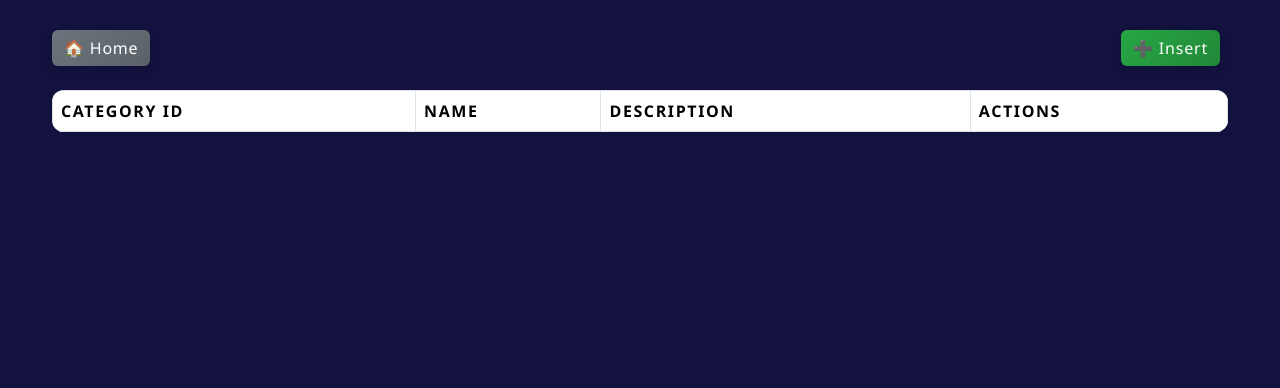
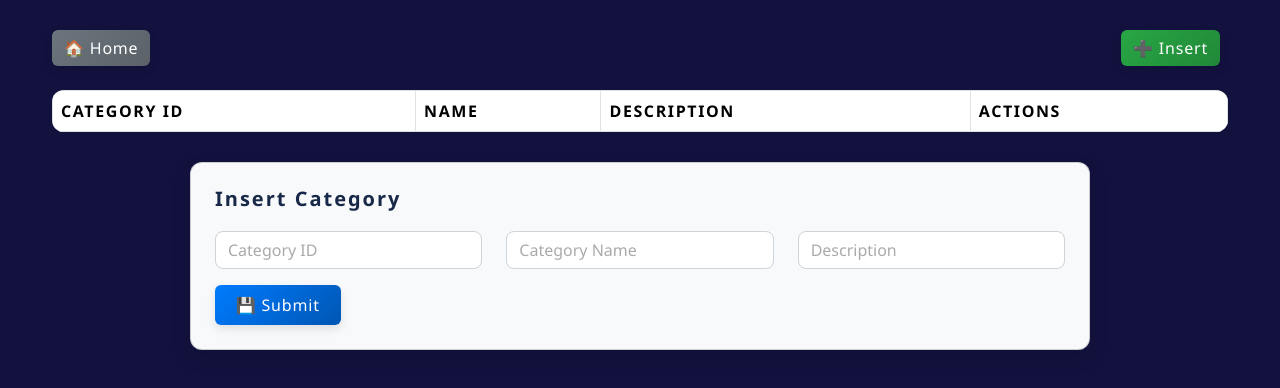
Before and after one commit to ALFAID-SABAYO/freelance-marketplace-dbms, a website: page DBWEB/categories.html in a window 1280 px wide. Drawn offline with nearby package versions, Linux system fonts and the light colour scheme; no server answers.

Commit message:
2 table done

```diff
--- a/DBWEB/categories.html
+++ b/DBWEB/categories.html
@@ -52,7 +52,7 @@
   </div>
 
   <!-- Form Section -->
-  <div id="formSection" class="card p-4 bg-light d-none mt-4">
+  <div id="formSection" class="card p-4 bg-light">
     <h5 id="formTitle">Insert Category</h5>
     <form id="categoryForm" novalidate>
       <div class="row">
```
Also changed, not shown: DBWEB/JS/users.js (+2 -6 lines), DBWEB/users.html (+1 -0 lines).
